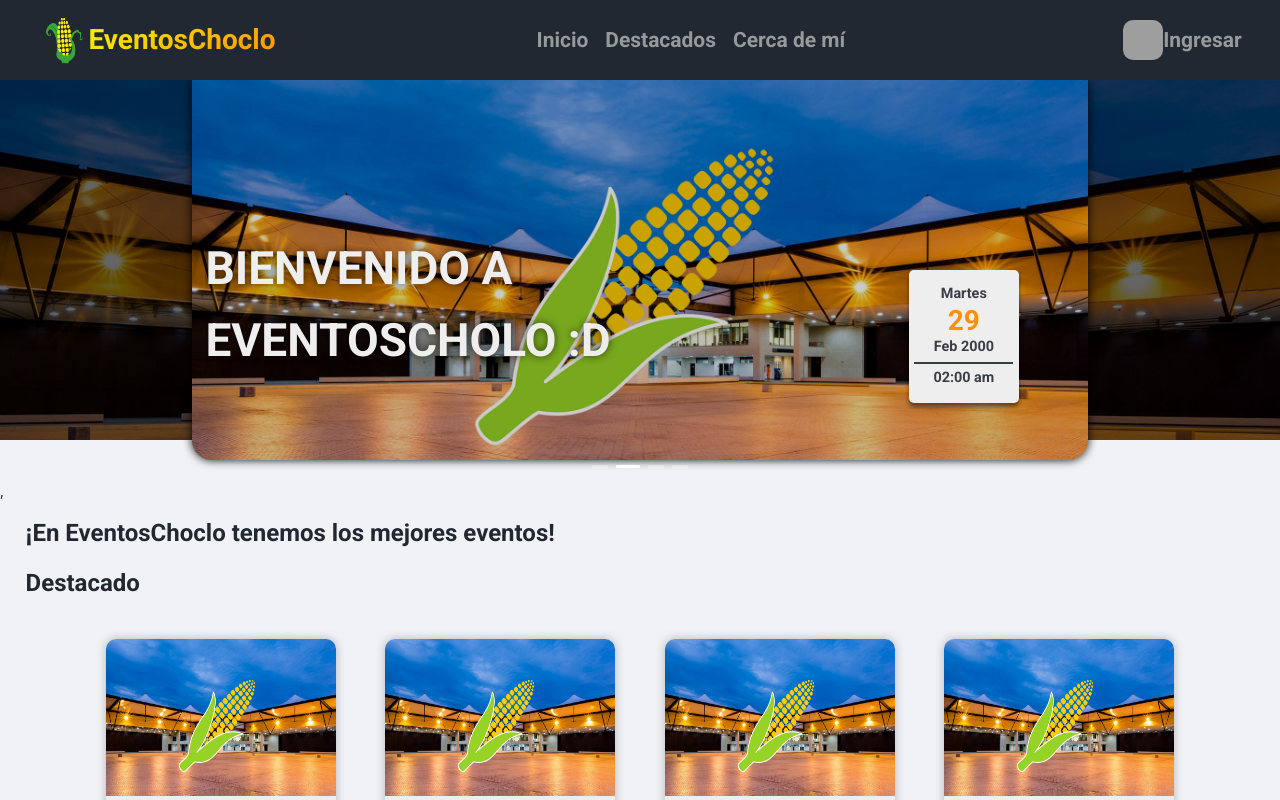
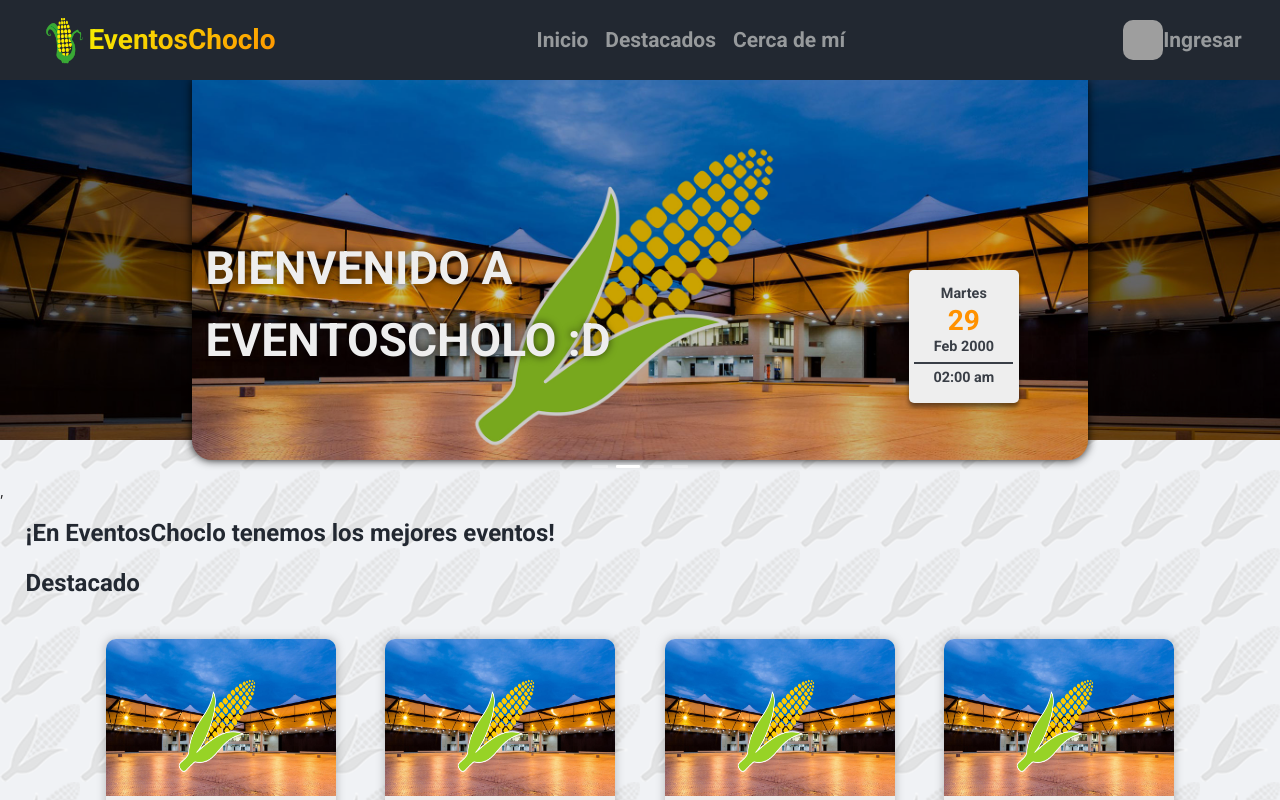
Before and after one commit to agro123/EventosChoclo-Control-and-Management-Software, a Next.js app: page / in a window 1280 px wide. Shown: the top 800 px of the page. Built offline with nearby package versions, Linux system fonts and the light colour scheme; no server answers; grey boxes are pictures that could not be loaded.

Commit message:
change design background, add icon

```diff
--- a/pages/_app.js
+++ b/pages/_app.js
@@ -7,7 +7,7 @@ import 'antd/dist/antd.css';
 /* import "../styles/crearEventos/eventos.css"; */
 import "../styles/crearEventos/cardDate.css";
 import "../styles/crearEventos/eventosByCristian.css";
-import"../styles/paginaInicio/inicio.css";
+import "../styles/paginaInicio/inicio.css";
 import "../styles/eventoCard.css";
 import "../styles/paginaInicio/paginaEvento.css";
 import "../styles/paginaInicio/slider.css";
@@ -20,7 +20,8 @@ function MyApp({ Component, pageProps }) {
 
     return <>
         <Head>
-            <title > Eventos Choclo </title>
+            <link rel="shortcut icon" href="/logocon.ico" />
+            <title > EventosChoclo </title>
         </Head>
         <ConfigProvider locale={es_ES} >
             <Layout >
--- a/pages/index.js
+++ b/pages/index.js
@@ -1,4 +1,4 @@
-import Link from 'next/link';
+import Head from 'next/head';
 import Inicio from '../components/paginaDeInicio/Inicio';
 import { EventosProvider } from '../context/EventosContext'
 
@@ -9,6 +9,9 @@ export default function Home() {
     <ul>
       <li><Link href="/eventosAdmin"><a  >listar/crear/editar/borrar de Eventos</a></ Link></li>
     </ul> */}
+      <Head>
+        <title > EventosChoclo - inicio </title>
+      </Head>
       <EventosProvider>
         <Inicio />
       </EventosProvider>
--- a/styles/constants.css
+++ b/styles/constants.css
@@ -34,9 +34,11 @@
 
 .main {
   flex: 1;
-  display: flex1;
+  display: flex;
   flex-direction: column;
+  background-image: url('/fd.png');
 }
+
 .footer {
   width: 100%;
   height: 100px;
```
Also changed, not shown: 2 other files (tests, documents, lock files or other folders).
